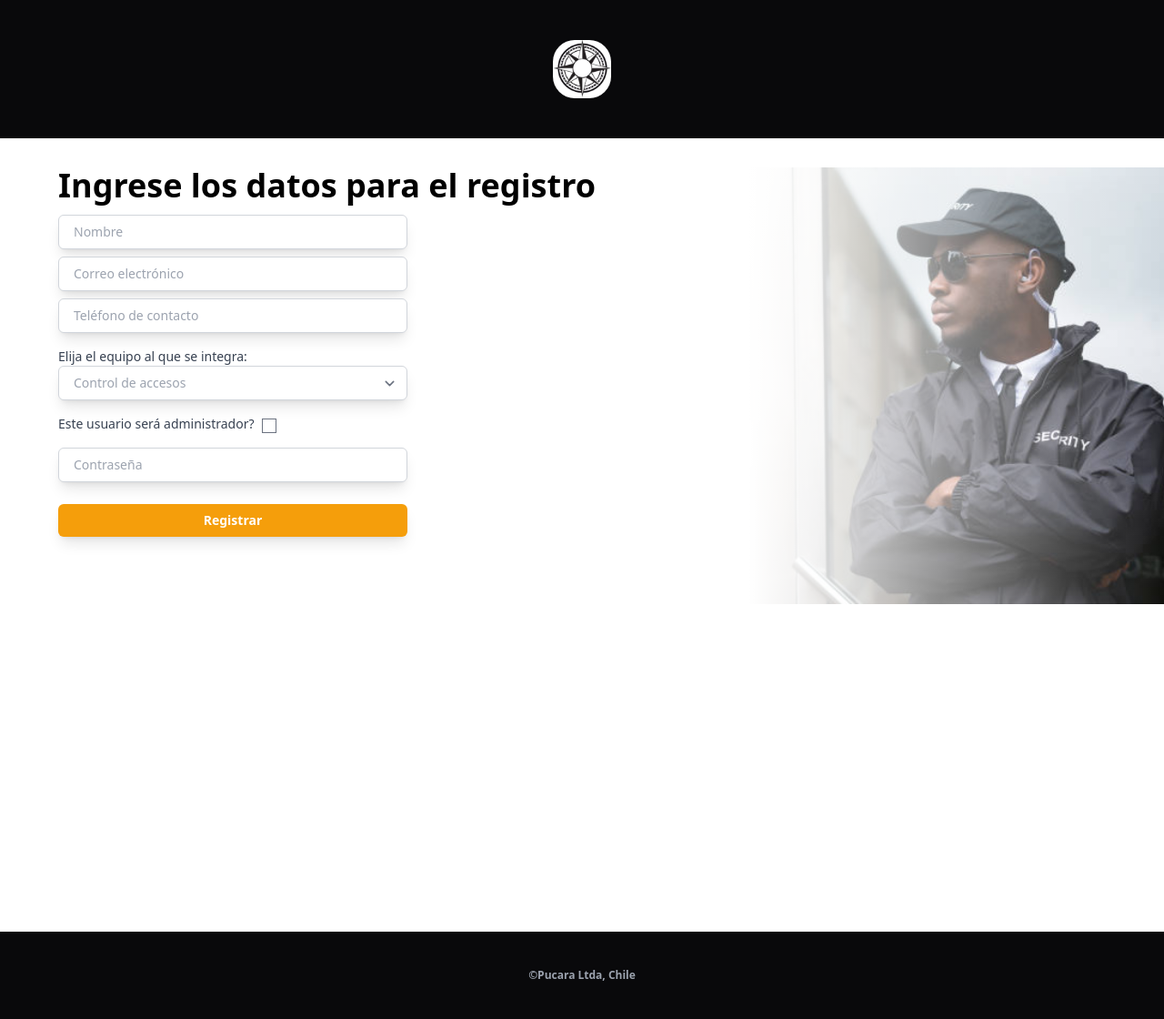
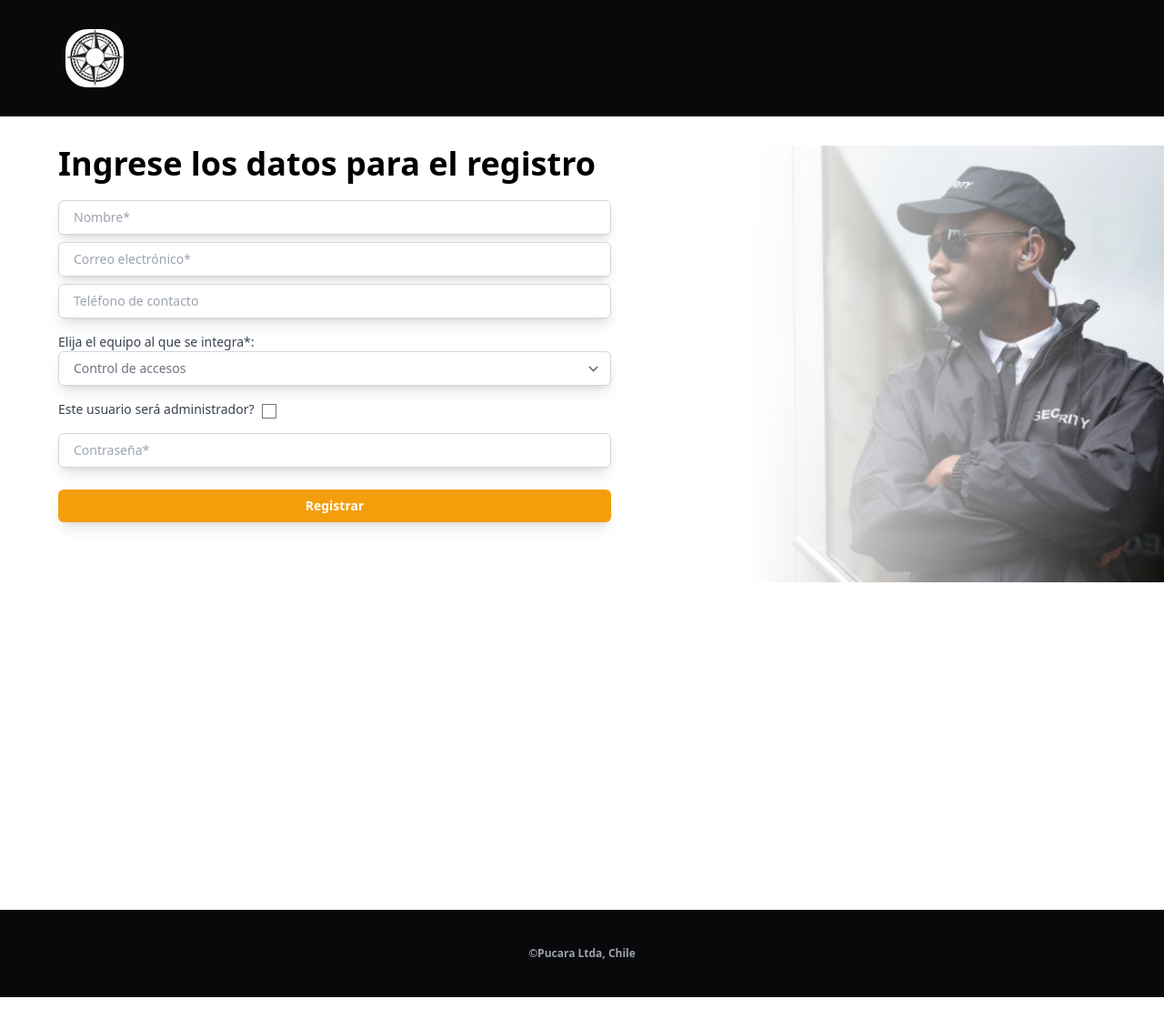
Before and after one commit to Franco-Marchese/pucara-web, a Django app: template appUsuarios/templates/registro.html in a window 1280 px wide. Shown: the whole page at 91% size. After the commit the page ends 1096 px from the top, so only its background shows below. Run offline with Django 4.2, Linux system fonts and the light colour scheme; the template is opened without the code that fills it, so the values that code supplies are empty; some libraries are stand-ins or nearby versions.

Commit message:
Acabados cambios de estilos para segunda presentación

```diff
--- a/appCentral/utils.py
+++ b/appCentral/utils.py
@@ -47,7 +47,7 @@ class Registros:
 
         if self.tracto:
             try:
-                registros = Registro.objects.filter(tracto__icontains=self.tracto)
+                registros = Registro.objects.filter(tracto=self.tracto)
             except:
                 print("Fallo la búsqueda filtrada.")
                 return redirect("registros")
--- a/appUsuarios/models.py
+++ b/appUsuarios/models.py
@@ -5,7 +5,7 @@ from django.db import models
 class Usuario(models.Model):
     email = models.EmailField(unique=True)
     contraseña = models.CharField(max_length=255)
-    # Falta agregar el teléfono!!!
+    telefono = models.CharField(max_length=255, default="")
     nombre = models.CharField(max_length=255)
     equipo = models.CharField(max_length=255)
     es_admin = models.CharField(max_length=255)
--- a/appUsuarios/templates/registro.html
+++ b/appUsuarios/templates/registro.html
@@ -3,35 +3,35 @@
 
 {% block registros_usuarios %}
 <div class="bg-white h-screen ml-16 my-8 grid grid-cols-2">
-    <form action="." method="POST">
+    <form action="." method="POST" class="justify-self-center w-full">
         {% csrf_token %}
-        <div class="">
+        <div class="w-full">
             <h1 class="text-4xl font-semibold">Ingrese los datos para el registro</h1>
-            <div class="grid gap-2 mt-3">
+            <div class="grid gap-2 mt-5">
                 <div class="">
-                    <input required name="nombre" type="text" placeholder="Nombre" class="w-full md:w-96 py-2 px-4 rounded-md shadow-lg border-gray-300 placeholder-gray-400 sm:text-sm">
+                    <input required maxlength="50" name="nombre" type="text" placeholder="Nombre*" class="w-full py-2 px-4 rounded-md shadow-lg border-gray-300 placeholder-gray-400 sm:text-sm">
                 </div>
                 <div class="">
-                    <input required name="email" type="email" autocomplete="email" placeholder="Correo electrónico" class="w-full shadow-lg md:w-96 py-2 px-4 rounded-md border-gray-300 placeholder-gray-400 sm:text-sm">
+                    <input required maxlength="50" name="email" type="email" autocomplete="email" placeholder="Correo electrónico*" class="w-full shadow-lg py-2 px-4 rounded-md border-gray-300 placeholder-gray-400 sm:text-sm">
                 </div>
                 <div class="">
-                    <input name="telefono" type="email" placeholder="Teléfono de contacto" class="w-full md:w-96 py-2 px-4 rounded-md shadow-lg border-gray-300 placeholder-gray-400 sm:text-sm">
+                    <input maxlength="10" name="telefono" type="text" placeholder="Teléfono de contacto" class="w-full py-2 px-4 rounded-md shadow-lg border-gray-300 placeholder-gray-400 sm:text-sm">
                 </div>
             </div>
             <div class="mt-4">
-                <label for="equipos" class="block text-sm font-medium text-gray-700">Elija el equipo al que se integra:</label>
+                <label for="equipos" class="block text-sm font-medium text-gray-700">Elija el equipo al que se integra*:</label>
                 <select
                     id="equipos"
                     name="equipos"
-                    class="w-full md:w-96 py-2 px-4 rounded-md shadow-lg border-gray-300 text-gray-400 sm:text-sm">
+                    class="w-full py-2 px-4 rounded-md shadow-lg border-gray-300 text-gray-500 sm:text-sm">
                     <option
                         value="accesos"
-                        class="w-full md:w-96 py-2 px-4 rounded-md shadow-lg border-gray-300 text-gray-400 sm:text-sm">
+                        class="w-full py-2 px-4 rounded-md shadow-lg border-gray-300 text-gray-500 sm:text-sm">
                             Control de accesos
                         </option>
                     <option
                         value="gps"
-                        class="w-full md:w-96 py-2 px-4 rounded-md shadow-lg border-gray-300 text-gray-400 sm:text-sm">
+                        class="w-full py-2 px-4 rounded-md shadow-lg border-gray-300 text-gray-500 sm:text-sm">
                             Control GPS
                         </option>
                 </select>
@@ -45,10 +45,10 @@
                 <input type="checkbox" id="esAdmin" name="esAdmin" value="1" class="mt-1">
             </div>
             <div class="mt-4">
-                <input required name="contraseña" type="password" placeholder="Contraseña" class="w-full md:w-96 py-2 px-4 rounded-md shadow-lg border-gray-300 placeholder-gray-400  sm:text-sm">
+                <input required name="contraseña" type="password" placeholder="Contraseña*" class="w-full py-2 px-4 rounded-md shadow-lg border-gray-300 placeholder-gray-400  sm:text-sm">
             </div>
             <div class="mt-6">
-                <button type="submit" class="w-full md:w-96 py-2 px-4 rounded-md bg-amber-500 text-sm font-semibold shadow-lg text-white hover:bg-amber-600">
+                <button type="submit" class="w-full py-2 px-4 rounded-md bg-amber-500 text-sm font-semibold shadow-lg text-white hover:bg-amber-600">
                     Registrar
                 </button>
             </div>
--- a/appUsuarios/templates/usuario-base.html
+++ b/appUsuarios/templates/usuario-base.html
@@ -1,38 +1,66 @@
 {% load static %}
 {% load static tailwind_tags %}
 
-<html class="scroll-smooth scroll-pt-12">
+<html class="scroll-smooth scroll-pt-12 h-screen">
   <head>
       <meta charset="utf-8">
       <meta http-equiv="X-UA-Compatible" content="IE=edge">
       <meta name="description" content="">
       <meta name="viewport" content="width=device-width, initial-scale=1">
+      <link rel="icon" href="{% static 'img/logo.jpg' %}">
       <title>PUCARA</title>
       {% tailwind_css %}
   </head>
   <header class="bg-white">
-    <nav class="bg-zinc-950 grid grid-cols-3 p-5">
-      <!--Identificador de usuario activo-->
-      <div class="flex items-center">
-          <p
-          class="bg-zinc-400 text-white mx-6 px-8 rounded-lg"> {{ usuario.nombre }} </p>
-      </div>
+    <nav class="bg-zinc-950 grid grid-cols-2 p-2">
       <!--Logo de Pucara-->
-      <div>
+      <div class="justify-self-start ml-16">
         <a href="{% url 'registros' %}" class="p-1.5">
           <span class="sr-only">PUCARA</span>
           <img alt="logo" src="{% static 'img\logo.jpg' %}" class="h-16 w-16 mx-auto rounded-3xl"/>
         </a>
       </div>
       {% if usuario %}
-        <!--Para cerrar sesión activa-->
-        <div class="flex justify-end items-center">
-          <a
-          href="{% url 'egreso' %}" class=" mx-3  bg-white py-3 px-6 text-center text-zinc-950 font-medium rounded-lg shadow-md "> Cerrar sesion </a>
+        <div class="flex justify-end">
+          <div class="flex justify-self-start ml-16">
+              <span class="sr-only">Usuario</span>
+              <img
+                alt="logo"
+                src="{% static 'img\user.png' %}"
+                class="h-8 w-8 ml-auto mr-2 my-auto bg-white rounded-full"/>
+            </a>
+          </div>
+          <div class="my-auto">
+            <label
+              for="areaCheckboxDropDown"
+              class="text-white text-xl font-semibold mr-6">
+                {{ usuario.nombre }}
+            </label>
+            <input
+              class="hidden"
+              type="checkbox"
+              name="cargado"
+              value="1"
+              id="areaCheckboxDropDown"
+            >
+          </div>
         </div>
       {% endif %}
     </nav>
   </header>
+  <div aria-checked="false" id="dropdown" class="hidden aria-checked:bg-zinc-950 aria-checked:bg-gradient-to-b aria-checked:from-transparent aria-checked:to-zinc-700 aria-checked:grid">
+    {% if usuario %}
+      <!--Para cerrar sesión activa-->
+      <div class="flex justify-end items-center pb-5">
+        <a
+        href="{% url 'registros' %}" class="my-auto pr-6 py-2 text-center text-white font-medium shadow-md hover:bg-gradient-to-r hover:from-transparent hover:to-zinc-500"> Registros</a>
+      </div>
+      <div class="flex justify-end items-center pb-5">
+        <a
+        href="{% url 'egreso' %}" class="my-auto pr-6 py-2 text-center text-white font-medium shadow-md hover:bg-gradient-to-r hover:from-transparent hover:to-zinc-500"> Cerrar sesion </a>
+      </div>
+    {% endif %}
+  </div>
 
   <body>
     <div class="col-start-2 col-span-4 ">
@@ -56,4 +84,16 @@
         <p class="mt-10 text-center text-xs text-gray-400 font-semibold p-10">&copy;Pucara Ltda, Chile</p>
       </div>
     </footer>
+
+    <script>
+      // Get references to the checkbox and the div element
+      const checkboxBase = document.getElementById('areaCheckboxDropDown');
+      const divElementBase = document.getElementById('dropdown');
+
+      // Add an event listener to the checkbox to handle changes
+      checkboxBase.addEventListener('change', function() {
+        // Update the aria-checked attribute of the div based on the checkbox value
+        divElementBase.setAttribute('aria-checked', this.checked);
+      });
+    </script>
 </html>
--- a/appUsuarios/templates/usuarios.html
+++ b/appUsuarios/templates/usuarios.html
@@ -49,7 +49,11 @@
             <tr class="{% cycle 'bg-zinc-200' 'bg-white' %}">
               <td scope="col" class="py-3.5 pl-4 pr-3 text-left text-sm font-semibold text-gray-900 sm:pl-3">{{ e.nombre }}</td>
               <td scope="col" class="py-3.5 pl-4 pr-3 text-left text-sm font-semibold text-gray-900 sm:pl-3">{{ e.email }}</td>
-              <td scope="col" class="py-3.5 pl-4 pr-3 text-left text-sm font-semibold text-gray-900 sm:pl-3">Teléfono de relleno</td>
+              {% if e.telefono %}
+                <td scope="col" class="py-3.5 pl-4 pr-3 text-left text-sm font-semibold text-gray-900 sm:pl-3"> {{ e.telefono }} </td>
+              {% else %}
+                <td scope="col" class="py-3.5 pl-4 pr-3 text-left text-sm font-semibold text-gray-900 sm:pl-3">Teléfono no registrado</td>
+              {% endif %}
               <td scope="col" class="py-3.5 pl-4 pr-3 text-left text-sm font-semibold text-gray-900 sm:pl-3">{{ e.equipo }}</td>
               <td scope="col" class="py-3.5 pl-4 pr-3 text-left text-sm font-semibold text-gray-900 sm:pl-3">
                 <a
--- a/appUsuarios/utils.py
+++ b/appUsuarios/utils.py
@@ -43,6 +43,7 @@ class Usuarios:
     def crearUsuario(self, **kwargs):
         self.email = kwargs.get("email")
         self.nombre = kwargs.get("nombre")
+        self.telefono = kwargs.get("telefono", "")
         self.equipo = kwargs.get("equipo")
         self.esAdmin = kwargs.get("esAdmin", 0)
         self.password = kwargs.get("contraseña")
@@ -58,6 +59,7 @@ class Usuarios:
             nuevoUsu = Usuario.objects.create(
                 email=self.email,
                 contraseña=self.password,
+                telefono=self.telefono,
                 nombre=self.nombre,
                 equipo=self.equipo,
                 es_admin=self.esAdmin,
--- a/appUsuarios/views.py
+++ b/appUsuarios/views.py
@@ -52,10 +52,11 @@ class RegistrarView(View):
             email = request.POST.get("email"),
             nombre = request.POST.get("nombre"),
             equipo = request.POST.get("equipos"),
+            telefono = request.POST.get("telefono", ""),
             esAdmin = int(request.POST.get("esAdmin", "0")),
             contraseña = encrypt(request.POST.get("contraseña")),
         )
-        return redirect("registrar")
+        return redirect("usuarios")
 
 class UsuariosView(View):
     def __init__(self, *args, **kwargs):
--- a/theme/static/css/dist/styles.css
+++ b/theme/static/css/dist/styles.css
@@ -775,19 +775,9 @@ select {
   margin-right: 4rem;
 }
 
-.mx-3 {
-  margin-left: 0.75rem;
-  margin-right: 0.75rem;
-}
-
 .mx-5 {
   margin-left: 1.25rem;
   margin-right: 1.25rem;
-}
-
-.mx-6 {
-  margin-left: 1.5rem;
-  margin-right: 1.5rem;
 }
 
 .mx-auto {
@@ -845,12 +848,12 @@ select {
   margin-top: 0.5rem;
 }
 
-.mt-3 {
-  margin-top: 0.75rem;
+.mt-4 {
+  margin-top: 1rem;
 }
 
-.mt-4 {
-  margin-top: 1rem;
+.mt-5 {
+  margin-top: 1.25rem;
 }
 
 .mt-6 {
@@ -991,6 +1002,10 @@ select {
   margin-bottom: calc(1.25rem * var(--tw-space-y-reverse));
 }
 
+.justify-self-start {
+  justify-self: start;
+}
+
 .justify-self-end {
   justify-self: end;
 }
@@ -1098,20 +1129,16 @@ select {
   padding: 2.5rem;
 }
 
+.p-2 {
+  padding: 0.5rem;
+}
+
 .p-3 {
   padding: 0.75rem;
 }
 
 .p-4 {
   padding: 1rem;
-}
-
-.p-5 {
-  padding: 1.25rem;
-}
-
-.p-6 {
-  padding: 1.5rem;
 }
 
 .px-2 {
@@ -1137,11 +1164,6 @@ select {
 .px-6 {
   padding-left: 1.5rem;
   padding-right: 1.5rem;
-}
-
-.px-8 {
-  padding-left: 2rem;
-  padding-right: 2rem;
 }
 
 .py-1 {
@@ -1266,6 +1296,11 @@ select {
   color: rgb(156 163 175 / var(--tw-text-opacity));
 }
 
+.text-gray-500 {
+  --tw-text-opacity: 1;
+  color: rgb(107 114 128 / var(--tw-text-opacity));
+}
+
 .text-gray-700 {
   --tw-text-opacity: 1;
   color: rgb(55 65 81 / var(--tw-text-opacity));
@@ -1425,10 +1493,6 @@ select {
   .md\:w-12 {
     width: 3rem;
   }
-
-  .md\:w-96 {
-    width: 24rem;
-  }
 }
 
 @media (min-width: 1024px) {
```
Also changed, not shown: other parts of theme/static/css/dist/styles.css (+89 -11 lines), appCentral/templates/central-base.html (+57 -15 lines), appCentral/templates/nuevoRegistro.html (+17 -37 lines), appUsuarios/templates/login.html (+7 -6 lines), appUsuarios/migrations/0003_usuario_telefono.py (added), theme/static/img/user.png (added).
